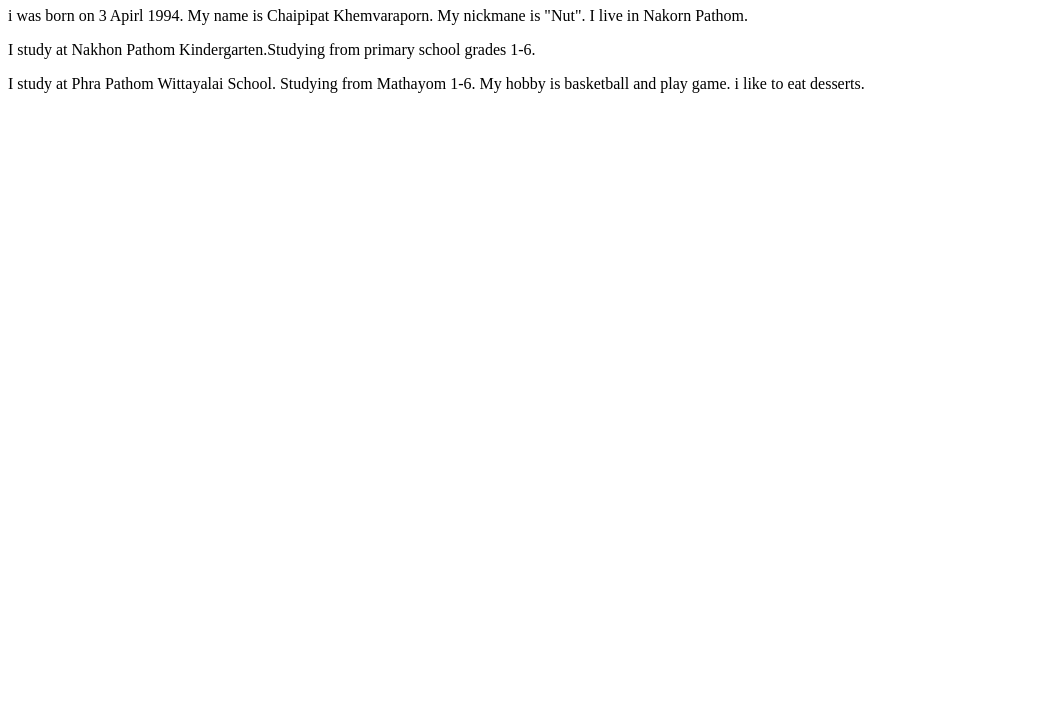
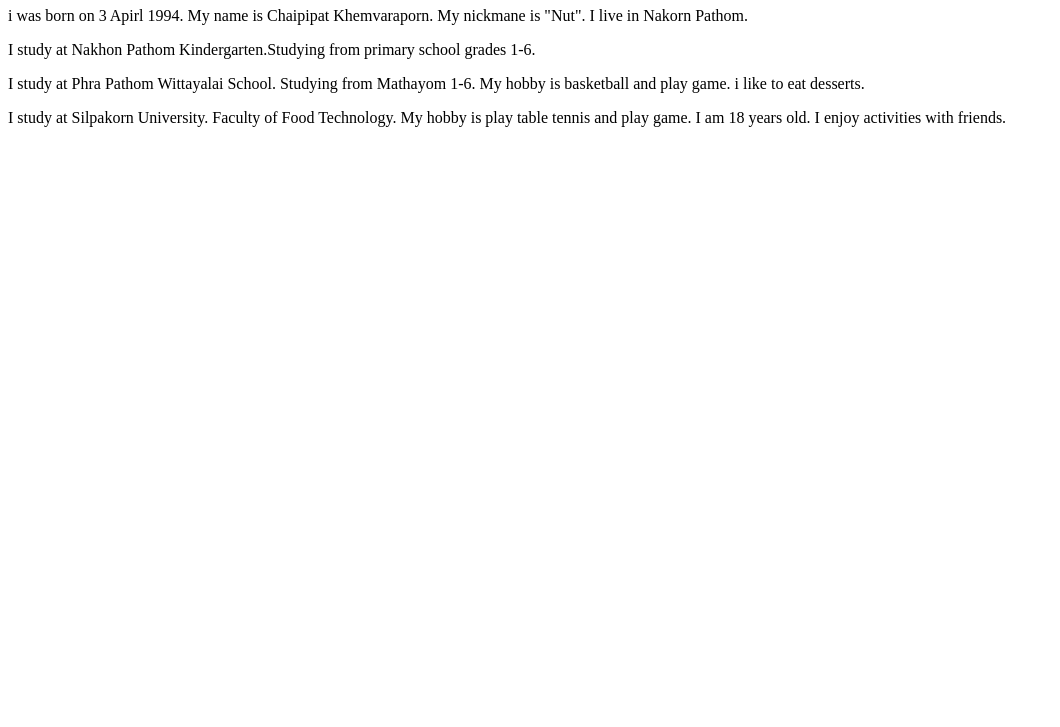
Before and after one commit to 05Chaipipat/My-Story, a plain HTML site: page index.html in a window 1280 px wide. Shown: the part 73-800 px from the top of the page, without its empty margins (0-1060 px from the left). Drawn offline with Linux system fonts and the light colour scheme.

Commit message:
version-4:I stady University

```diff
--- a/index.html
+++ b/index.html
@@ -14,5 +14,9 @@
 
     <p>I study at Phra Pathom Wittayalai School. Studying from Mathayom 1-6.
         My hobby is basketball and play game. i like to eat desserts.</p>
+
+    <p>I study at Silpakorn University. Faculty of Food Technology.
+        My hobby is play table tennis and play game. I am 18 years old.
+        I enjoy activities with friends.</p>
 </body>
 </html>
```
